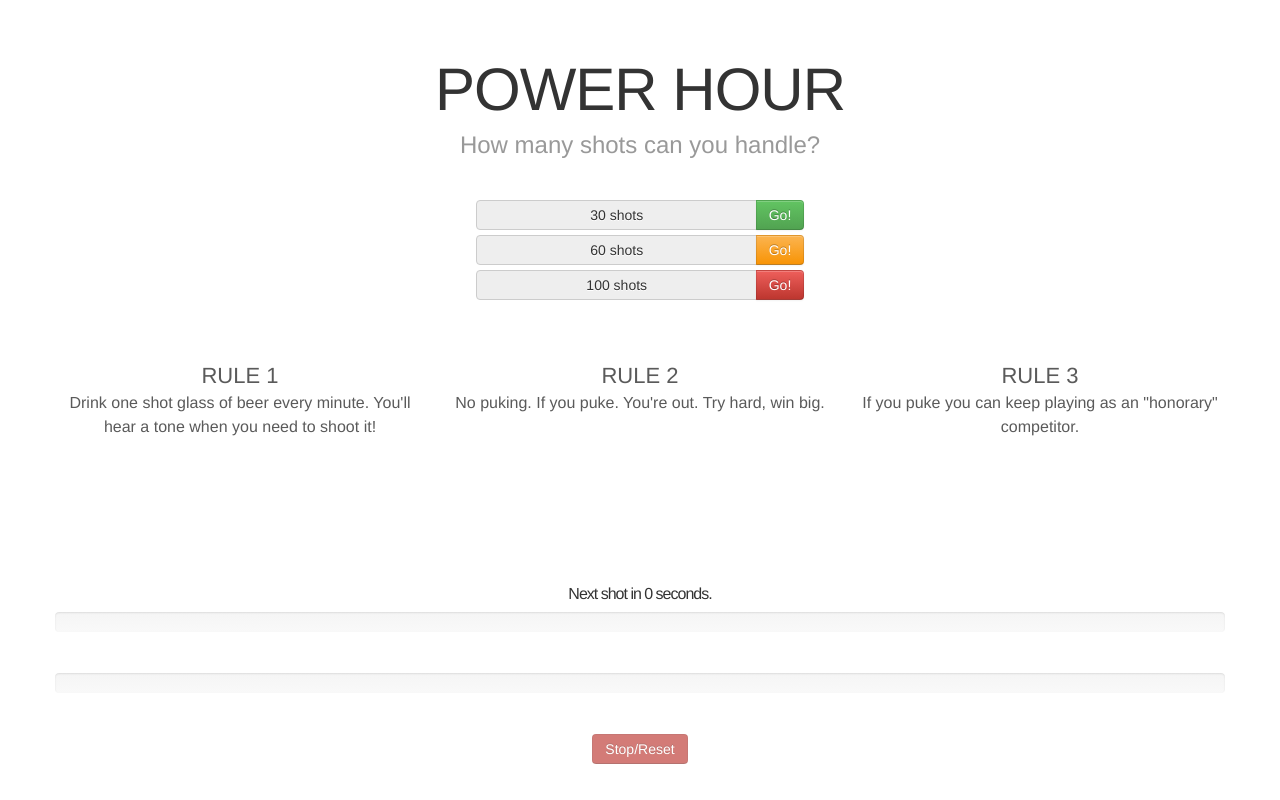
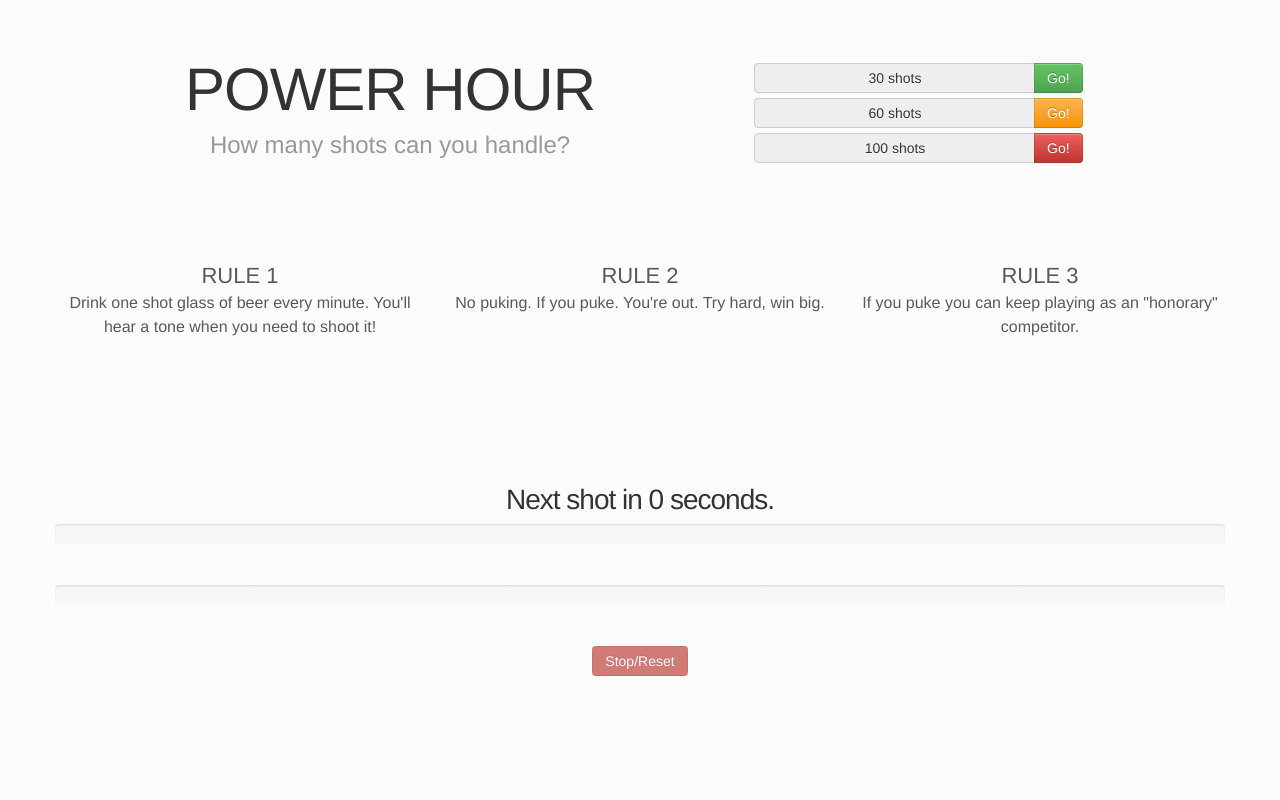
Before and after one commit to ckennicott/dwc, a plain HTML site: page index.html in a window 1280 px wide. Drawn offline with nearby package versions, Linux system fonts and the light colour scheme.

Commit message:
minor style changes

```diff
--- a/css/main.css
+++ b/css/main.css
@@ -1,3 +1,7 @@
+body {
+    background-color: #fcfcfc;
+}
+
 .center-text {
     text-align:center;
 }
@@ -23,7 +27,7 @@ h2 {
 
 h3, h4 {
     margin: 60px 0 10px;
-    font-size: 40px;
+    font-size: 28px !important;
     font-weight: 300;
     line-height: 1;
     letter-spacing: -1px;
@@ -37,6 +41,10 @@ h5 {
 
 #counter-section h4 {
     font-size: 16px;
+}
+
+.button-section {
+    margin-top: 4.5em;
 }
 
 p {
--- a/index.html
+++ b/index.html
@@ -17,11 +17,12 @@
       </audio>
 
 	<div class="container">
-        <div class="jumbo">
+	    <div class="row">
+	        <div class="span7">
                 <h1 class="center-text">POWER HOUR</h1>
                 <h2 class="center-text">How many shots can you handle?</h2>
             </div>
-
+            <div class="span3 button-section">
                 <div class="input-prepend input-append center-text">
                     <span class="add-on"><div class="row"><div class="span3">30 shots</div></div></span><button class="btn btn-success start-button" id="start-button-30" type="button" value="30">Go!</button>
                 </div>
@@ -31,6 +32,8 @@
                 <div class="input-prepend input-append center-text">
                     <span class="add-on "><div class="row"><div class="span3">100 shots</div></div></span><button class="btn btn-danger start-button" id="start-button-100" type="button" value="100">Go!</button>
                 </div>
+            </div>
+        </div><!-- End Row -->
 
         <div class="rules">
             <div class="row center-text">
```
Lines whose indentation alone changed are shown as unchanged.
